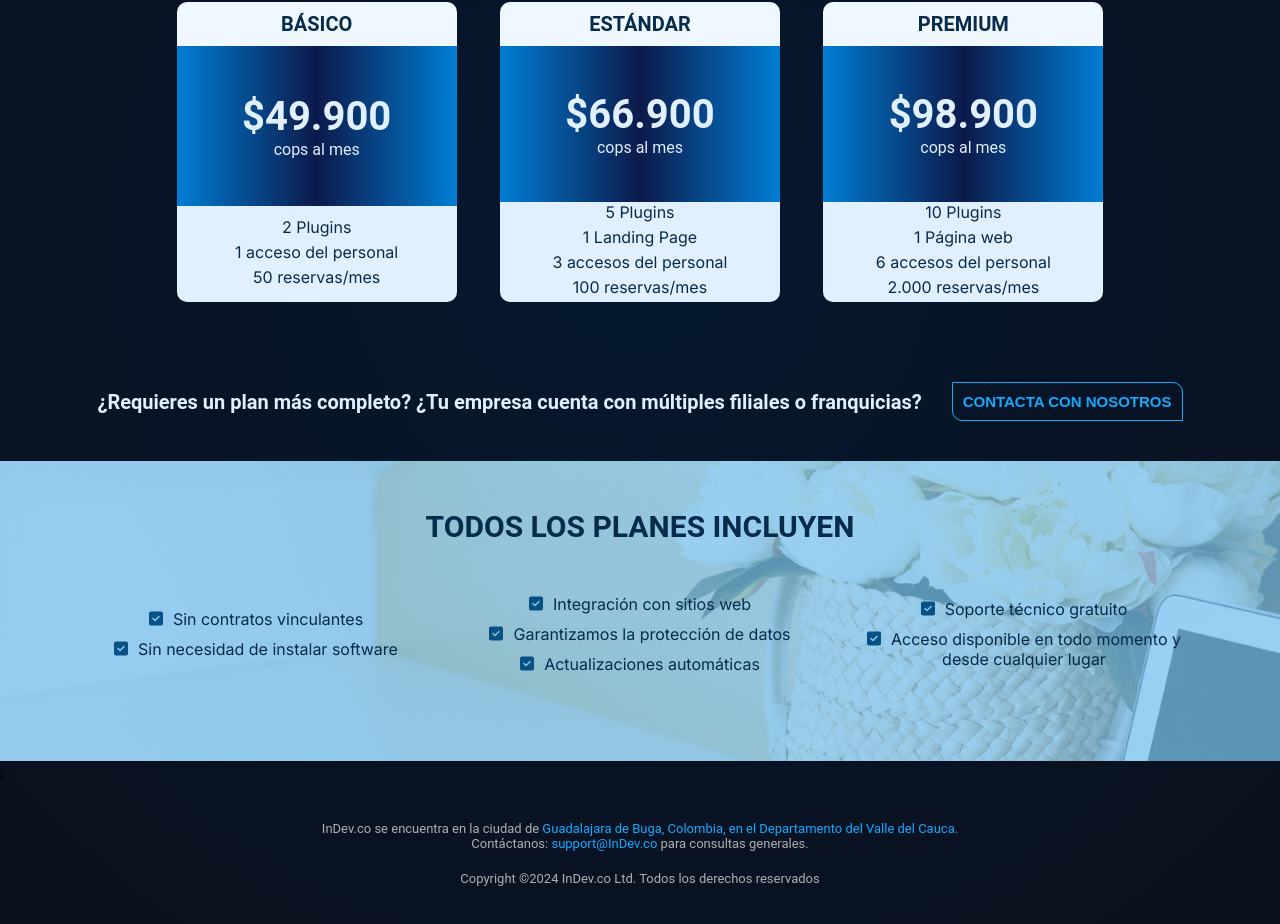
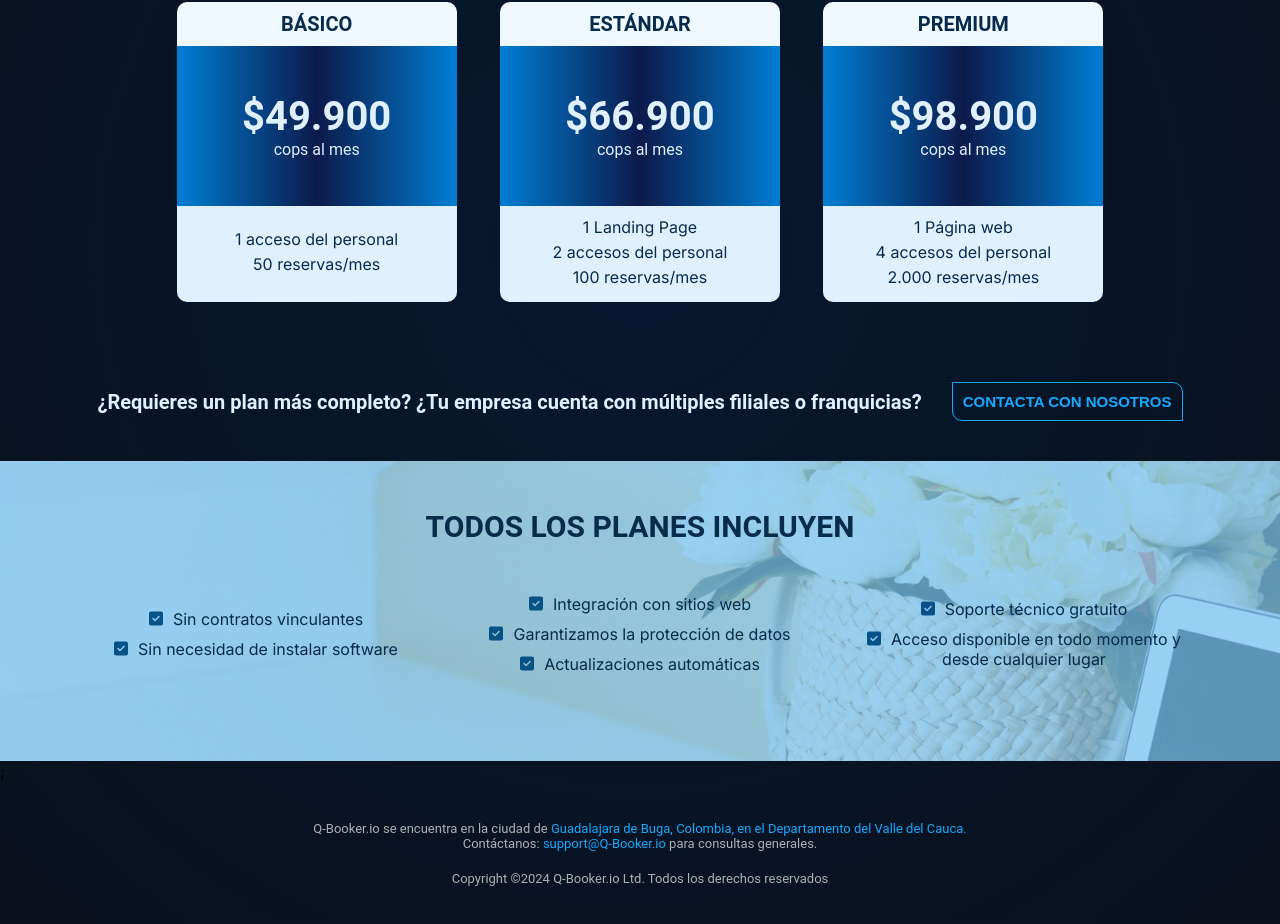
Before and after one commit to elkin123cmas/okdjfue254dyrhjk.netlify.app, a Next.js app: page /dashboard in a window 1280 px wide. Shown: the part 476-1400 px from the top of the page. Built offline with nearby package versions, Linux system fonts and the light colour scheme.

Commit message:
delete pluggins

```diff
--- a/app/components/footer.tsx
+++ b/app/components/footer.tsx
@@ -2,7 +2,7 @@
 import { FC, useState } from "react";
 import styles from "../styles/components/footer.module.css";
 import { FontAwesomeIcon } from "@fortawesome/react-fontawesome";
-import { faBellConcierge,faLifeRing,faUsersViewfinder,faShieldHalved } from "@fortawesome/free-solid-svg-icons";
+import { faBellConcierge, faLifeRing, faUsersViewfinder, faShieldHalved } from "@fortawesome/free-solid-svg-icons";
 
 const Footer: FC = () => {
   const [visible, setVisible] = useState(false);
@@ -75,13 +75,13 @@ const Footer: FC = () => {
 
       <div className={styles.containDescriptionFooter}>
         <p className={styles.textDescriptionFooterIntern}>
-          InDev.co se encuentra en la ciudad de <span className={styles.textSubrayed1}>Guadalajara de Buga, Colombia,
+          Q-Booker.io se encuentra en la ciudad de <span className={styles.textSubrayed1}>Guadalajara de Buga, Colombia,
             en el Departamento del Valle del Cauca.</span> <br />
 
-          Contáctanos: <span className={styles.textSubrayed1}> support@InDev.co</span> para consultas generales.
+          Contáctanos: <span className={styles.textSubrayed1}> support@Q-Booker.io</span> para consultas generales.
         </p>
         <p className={styles.textCopy}>
-          Copyright ©2024 InDev.co Ltd. Todos los derechos reservados
+          Copyright ©2024 Q-Booker.io Ltd. Todos los derechos reservados
         </p>
       </div>
     </div>
--- a/app/components/formulario.tsx
+++ b/app/components/formulario.tsx
@@ -31,7 +31,7 @@ const Form: FC = () => {
               className={styles.iconControl}
               icon={faChartColumn}
             />
-            <h3 className={styles.titleRightContactIcon}>support@InDev.co</h3>
+            <h3 className={styles.titleRightContactIcon}>support@Q-Booker.io</h3>
           </div>
           <div className={styles.contactInternLeft}>
             <FontAwesomeIcon
--- a/app/components/offerEnterprises.tsx
+++ b/app/components/offerEnterprises.tsx
@@ -66,7 +66,7 @@ const OfferEnterprises: FC = () => {
         </div>
         <div className={styles.containDescriptionOffer}>
           <p className={styles.descriptionOffer}>
-            InDev.co cumple con el RGPD y cuenta con seguridad dedicada,
+            Q-Booker.io cumple con el RGPD y cuenta con seguridad dedicada,
             además de oficiales DPO que garantizan privacidad y seguridad.
             Comunicaciones seguras y copias de seguridad diarias garantizan la
             integridad y previenen la pérdida de datos. Haga clic aquí para
--- a/app/dashboard/page.tsx
+++ b/app/dashboard/page.tsx
@@ -23,7 +23,7 @@ const Precio: FC = () => {
           </button>
         </div>
       </div>
-      <h3 className={styles.titleOfferFree}>InDev.co Citas</h3>
+      <h3 className={styles.titleOfferFree}>Q-Booker.io Citas</h3>
 
       {/* ********SECTION GRID********* */}
       <div className={styles.containInfoGrid}>
@@ -37,7 +37,7 @@ const Precio: FC = () => {
           </div>
           <div className={styles.containListPricesDescription}>
             <ul className={styles.containListPrices}>
-              <li className={styles.listPrices}>2 Plugins</li>
+              {/* <li className={styles.listPrices}>2 Plugins</li> */}
               <li className={styles.listPrices}>1 acceso del personal</li>
               <li className={styles.listPrices}>50 reservas/mes</li>
             </ul>
@@ -53,10 +53,10 @@ const Precio: FC = () => {
           </div>
           <div className={styles.containListPricesDescription}>
             <ul className={styles.containListPrices}>
-              <li className={styles.listPrices}>5 Plugins</li>
+              {/* <li className={styles.listPrices}>5 Plugins</li> */}
               <li className={styles.listPrices}>1 Landing Page</li>
 
-              <li className={styles.listPrices}>3 accesos del personal</li>
+              <li className={styles.listPrices}>2 accesos del personal</li>
               <li className={styles.listPrices}>100 reservas/mes</li>
             </ul>
           </div>
@@ -71,9 +71,9 @@ const Precio: FC = () => {
           </div>
           <div className={styles.containListPricesDescription}>
             <ul className={styles.containListPrices}>
-              <li className={styles.listPrices}>10 Plugins</li>
+              {/* <li className={styles.listPrices}>10 Plugins</li> */}
               <li className={styles.listPrices}>1 Página web</li>
-              <li className={styles.listPrices}>6 accesos del personal</li>
+              <li className={styles.listPrices}>4 accesos del personal</li>
 
               <li className={styles.listPrices}>2.000 reservas/mes</li>
             </ul>
--- a/app/layout.tsx
+++ b/app/layout.tsx
@@ -5,14 +5,14 @@ import "./globals.css";
 const inter = Inter({ subsets: ["latin"] });
 
 export const metadata: Metadata = {
-  title: "InDev.co",
+  title: "Q-Booker.io",
   description: "Desarrollo al instante",
 };
 
 export default function RootLayout({
-  children,}: Readonly<{
-  children: React.ReactNode;
-}>) {
+  children, }: Readonly<{
+    children: React.ReactNode;
+  }>) {
   return (
     <html lang="en">
       <body className={inter.className}>{children}</body>
```
Also changed, not shown: app/functionality/page.tsx (+11 -10 lines), app/page.tsx (+6 -7 lines). Lines whose indentation alone changed are shown as unchanged.
